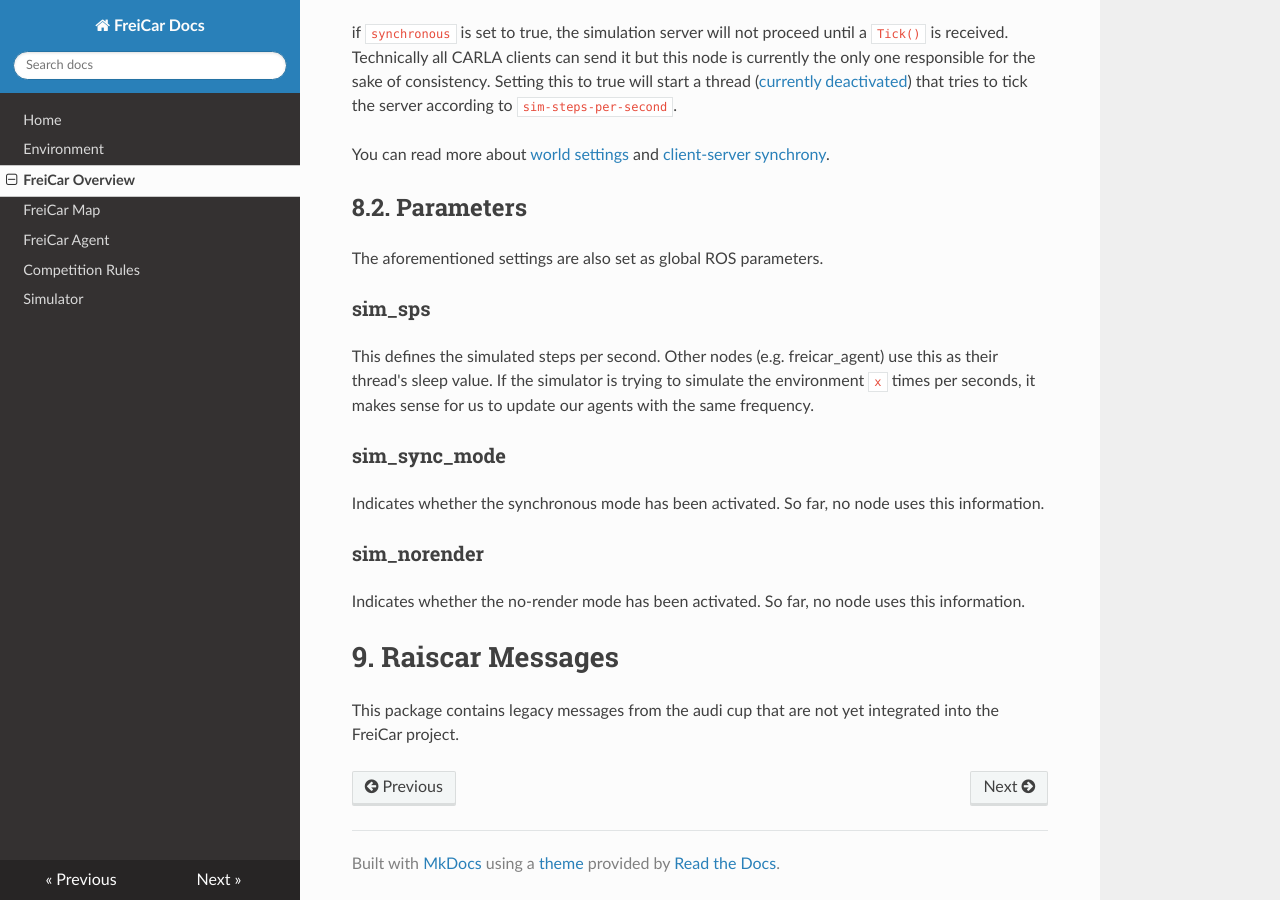
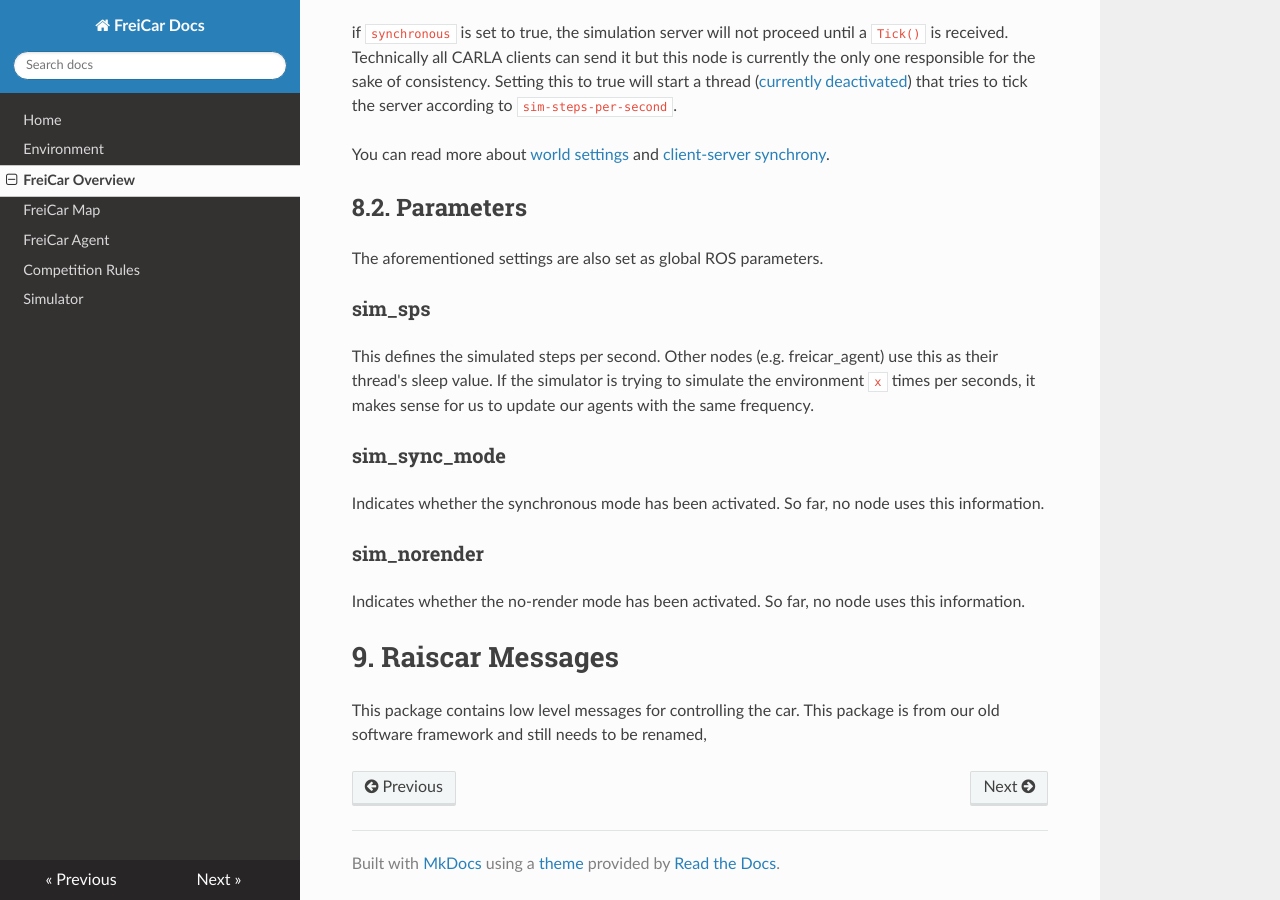
Before and after one commit to JohanVer/freicar_docs, an MkDocs documentation site: the page built from docs/nodes/freicar_overview.md, in a window 1280 px wide and 900 px high, scrolled down 4967 px. Built offline with MkDocs 1.6.1, drawn with Linux system fonts in a browser that asks for light colours; nearby versions of some CDN libraries.

Commit message:
changed raiscar comments

```diff
--- a/docs/nodes/freicar_overview.md
+++ b/docs/nodes/freicar_overview.md
@@ -148,4 +148,4 @@ Indicates whether the synchronous mode has been activated. So far, no node uses
 Indicates whether the no-render mode has been activated. So far, no node uses this information.
 
 # 9. Raiscar Messages
-This package contains legacy messages from the audi cup that are not yet integrated into the FreiCar project.
+This package contains low level messages for controlling the car. This package is from our old software framework and still needs to be renamed,
```
